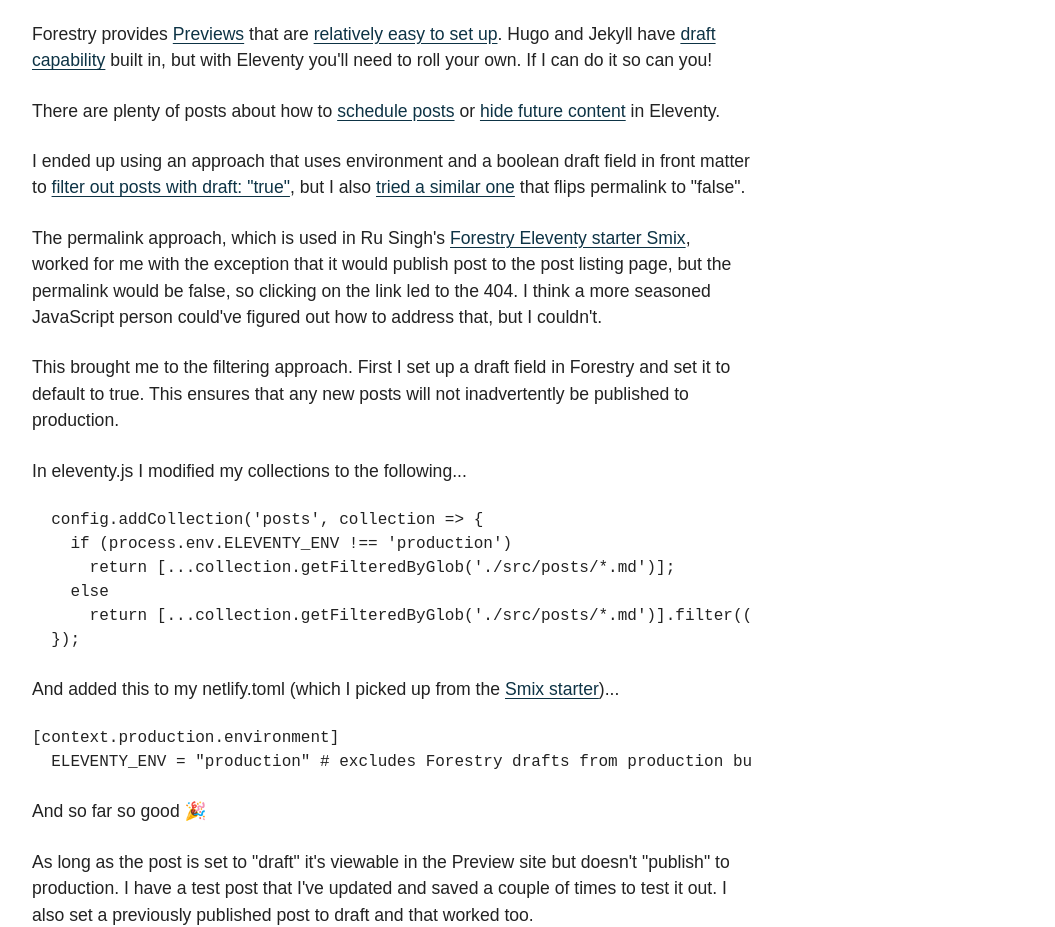
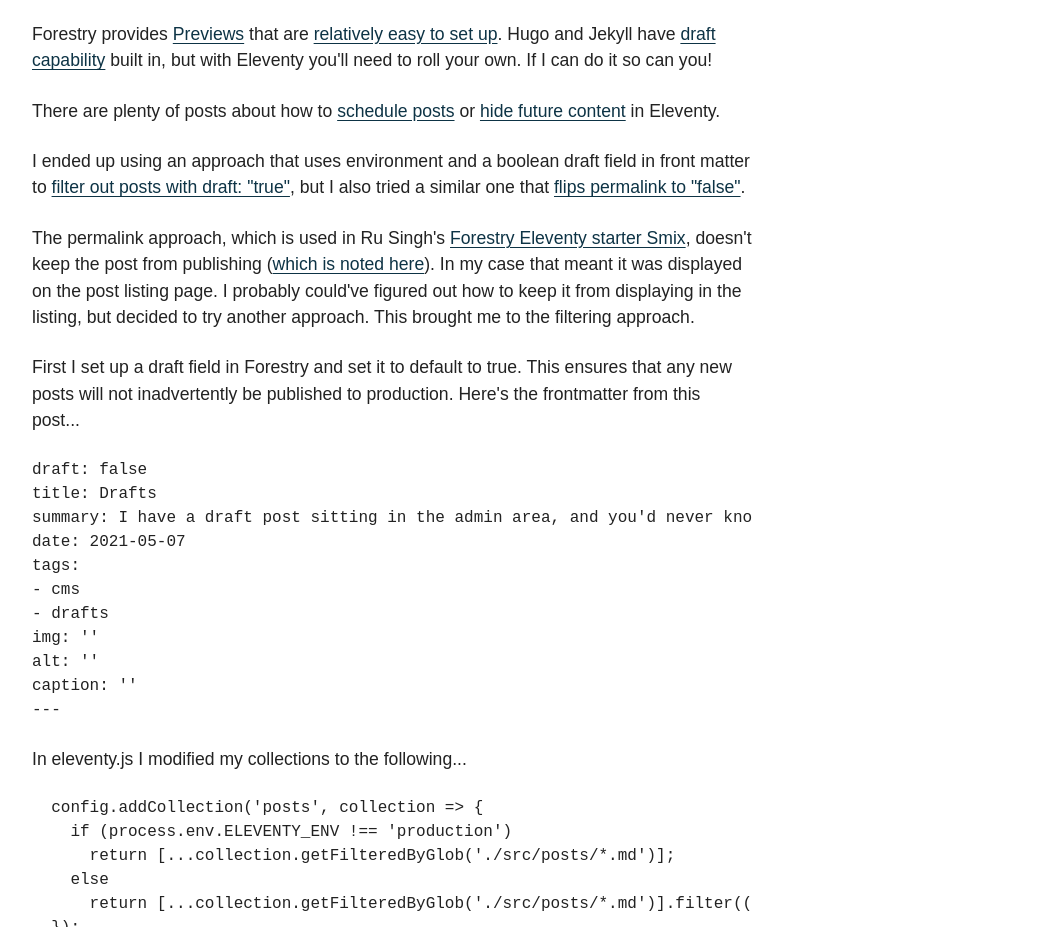
Before and after one commit to superterrific/cms-test, an Eleventy site: page src/posts/drafts.md in a window 1280 px wide. Shown: the part 173-1100 px from the top of the page, without its empty margins (104-1159 px from the left). Built offline with nearby package versions, Linux system fonts and the light colour scheme; Eleventy itself is replaced by a stand-in of ours; code samples lack their colours; files that its build step writes are made by us from their sources.

Commit message:
Update from Forestry.io Dana Byerly updated src/posts/drafts.md

````diff
--- a/src/posts/drafts.md
+++ b/src/posts/drafts.md
@@ -15,11 +15,25 @@
 
 There are plenty of posts about how to [schedule posts](https://remysharp.com/2019/06/26/scheduled-and-draft-11ty-posts) or [hide future content](https://www.raymondcamden.com/2020/08/07/hiding-future-content-with-eleventy) in Eleventy.
 
-I ended up using an approach that uses environment and a boolean draft field in front matter to [filter out posts with draft: "true"](https://11ta.netlify.app/2020/09/20/v110-brings-draft-posts/), but I also [tried a similar one](https://rusingh.com/2020/05/14/eleventy-exclude-draft-collection-items-programmatically/) that flips permalink to "false".
+I ended up using an approach that uses environment and a boolean draft field in front matter to [filter out posts with draft: "true"](https://11ta.netlify.app/2020/09/20/v110-brings-draft-posts/), but I also tried a similar one that [flips permalink to "false"](https://rusingh.com/2020/05/14/eleventy-exclude-draft-collection-items-programmatically/).
 
-The permalink approach, which is used in Ru Singh's [Forestry Eleventy starter Smix](https://github.com/hirusi/smix-eleventy-starter), worked for me with the exception that it would publish post to the post listing page, but the permalink would be false, so clicking on the link led to the 404. I think a more seasoned JavaScript person could've figured out how to address that, but I couldn't.
+The permalink approach, which is used in Ru Singh's [Forestry Eleventy starter Smix](https://github.com/hirusi/smix-eleventy-starter), doesn't keep the post from publishing ([which is noted here](https://rusingh.com/2020/05/14/eleventy-exclude-draft-collection-items-programmatically/)). In my case that meant it was displayed on the post listing page. I probably could've figured out how to keep it from displaying in the listing, but decided to try another approach. This brought me to the filtering approach.
 
-This brought me to the filtering approach. First I set up a draft field in Forestry and set it to default to true. This ensures that any new posts will not inadvertently be published to production.
+First I set up a draft field in Forestry and set it to default to true. This ensures that any new posts will not inadvertently be published to production. Here's the frontmatter from this post...
+
+```html
+draft: false
+title: Drafts
+summary: I have a draft post sitting in the admin area, and you'd never know it!
+date: 2021-05-07
+tags:
+- cms
+- drafts
+img: ''
+alt: ''
+caption: ''
+---
+```
 
 In eleventy.js I modified my collections to the following...
 
````
Also changed, not shown: .forestry/front_matter/templates/posts.yml.
